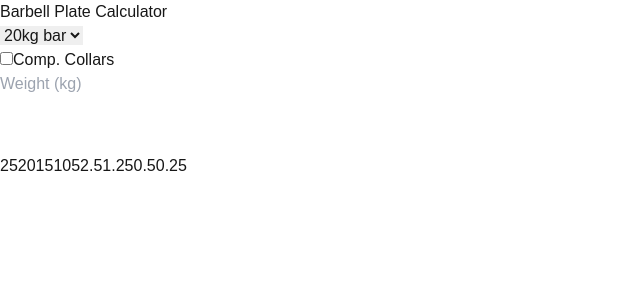
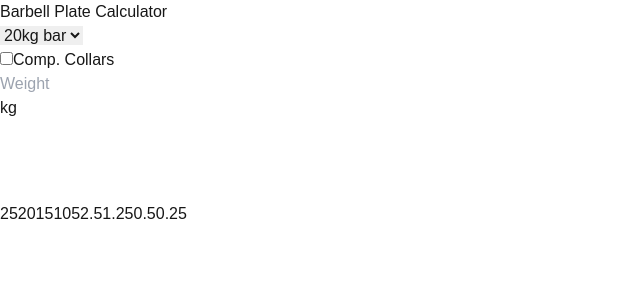
Before and after one commit to rsheppard1/barloader, a Next.js app: page / in a window 1280 px wide. Shown: the top 300 px of the page, without its empty margins (0-640 px from the left). Built offline with nearby package versions, Linux system fonts and the light colour scheme.

Commit message:
Update PlateCalculator.tsx

```diff
--- a/src/components/PlateCalculator.tsx
+++ b/src/components/PlateCalculator.tsx
@@ -166,13 +166,14 @@ const PlateCalculator = ({ isDarkMode }: { isDarkMode: boolean }) => {
               value={targetWeight}
               min="0"
               onChange={(e) => handleWeightInput(e.target.value)}
-              className={`block w-36 rounded-lg text-center p-2 text-lg font-semibold ${
+              className={`flex items-center justify-center w-24 rounded-lg text-center py-2 text-lg font-semibold ${
                 isDarkMode
                   ? 'bg-gray-700 text-white border-gray-600'
                   : 'bg-white border-gray-300'
               } focus:border-blue-500 focus:ring-blue-500`}
-              placeholder="Weight (kg)"
+              placeholder="Weight"
             />
+            <div className={`text-lg font-semibold pr-5 ${isDarkMode ? 'text-white' : ''}`}>kg</div>
             <button
               onClick={clearPlates}
               className={`p-2 rounded-lg text-lg font-semibold ${
```
